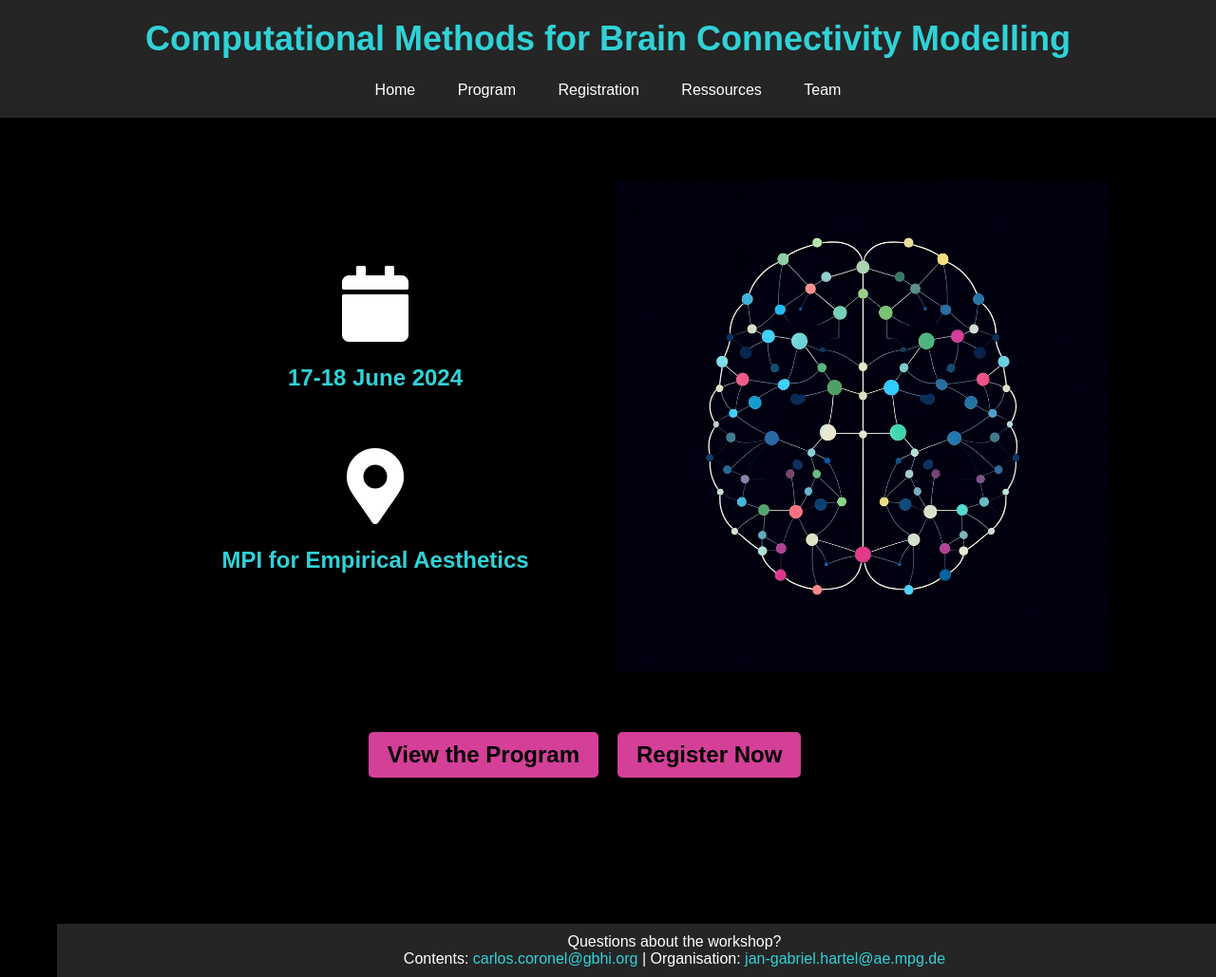
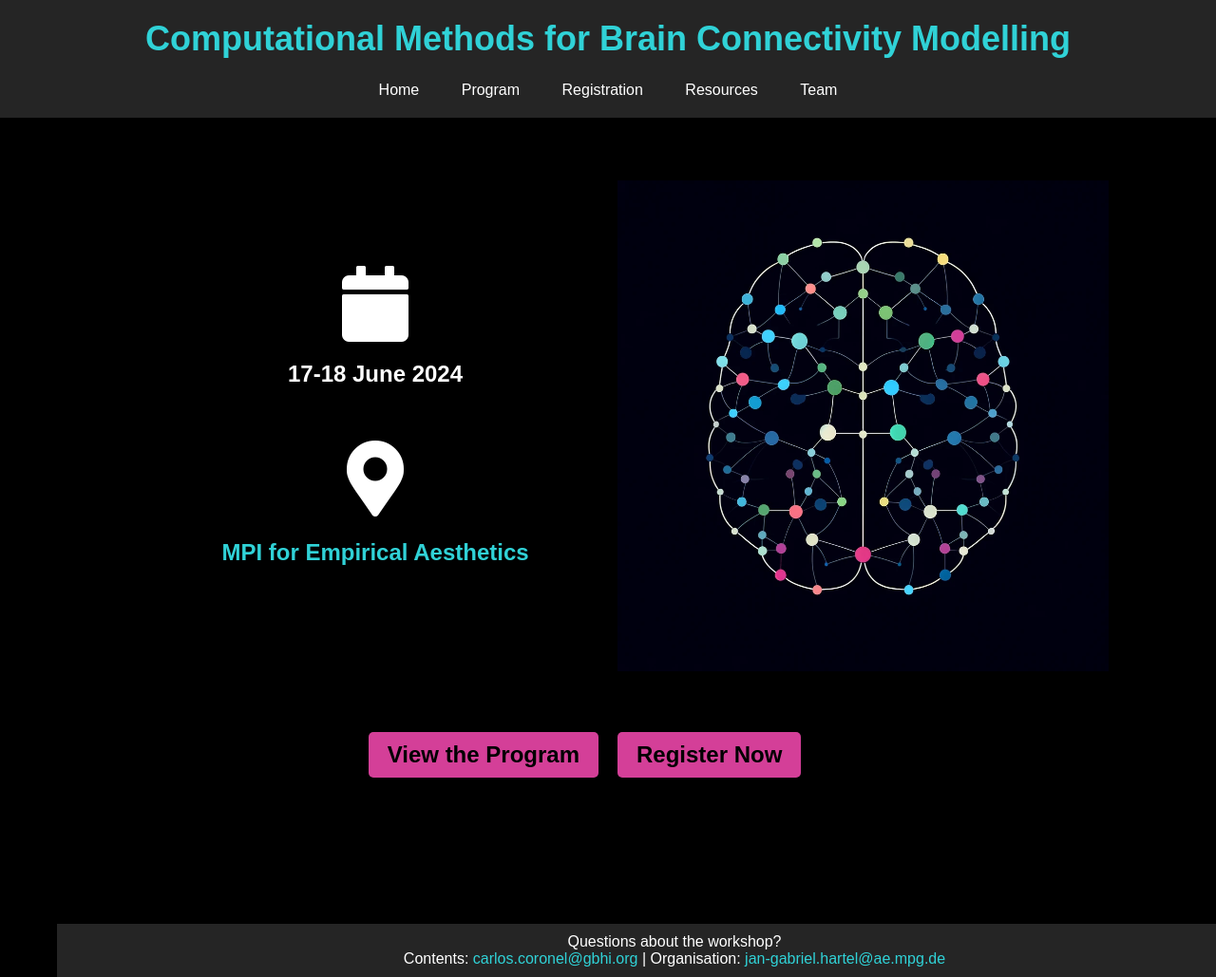
Before and after one commit to NCCLabMPI/Comp_Neuro_Workshop, a Jekyll site: the page built from index.md, in a window 1280 px wide and 1029 px high. Shown: the whole window at 95% size. Built offline with Jekyll 4.4.1, drawn with Linux system fonts in a browser that asks for light colours.

Commit message:
fixed some typos

```diff
--- a/_layouts/default.html
+++ b/_layouts/default.html
@@ -108,7 +108,7 @@
             <a href="{{ site.baseurl }}/">Home</a>
             <a href="{{ site.baseurl }}/program">Program</a>
             <a href="{{ site.baseurl }}/registration">Registration</a>
-            <a href="{{ site.baseurl }}/ressources">Ressources</a>
+            <a href="{{ site.baseurl }}/resources">Resources</a>
             <a href="{{ site.baseurl }}/team">Team</a>
 
             <!-- Add more links as needed -->
--- a/_layouts/home.html
+++ b/_layouts/home.html
@@ -39,7 +39,7 @@ layout: default
             <br><br><br>
             <br><br>
             <i class="fas fa-calendar", style="font-size: 80px;"></i>
-            <h2><p><a href="URL_HERE">17-18 June 2024</a></p></h2>
+            <h2>17-18 June 2024</h2>
             <br><br>
             <i class="fas fa-map-marker-alt", style="font-size: 80px;"></i>
             <h2><p><a href="https://www.google.com/maps?q=MPI+for+Empirical+Aesthetics">MPI for Empirical Aesthetics</a></p></h2>
```
Also changed, not shown: resources.md (renamed from ressources.md, +1 -1 lines), _layouts/resources.html (renamed from _layouts/ressources.html).
